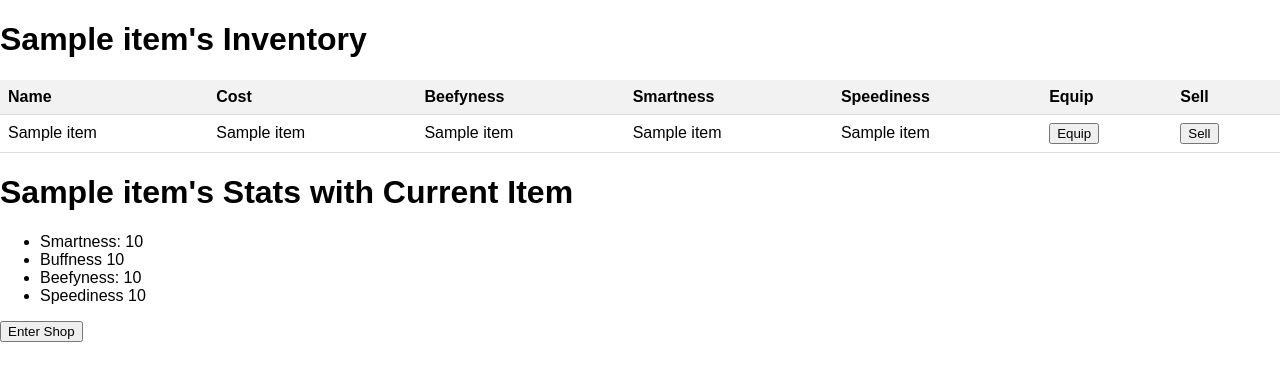
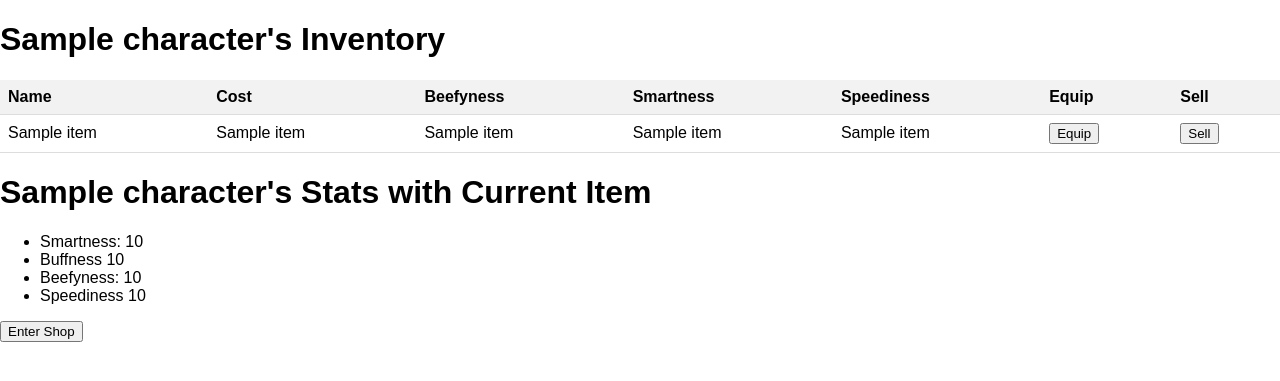
Before and after one commit to rowanb99/database350_project, a Flask app: template itc350-template-main/templates/character_inventory.html in a window 1280 px wide. Shown: the top 381 px of the page. Run offline with Flask 3, Linux system fonts and the light colour scheme; the template is opened without the code that fills it: most values are stand-ins (such as "Sample title", 1, 10 or a date in 2020).

Commit message:
fixed inventory and store bugs

```diff
--- a/itc350-template-main/main.py
+++ b/itc350-template-main/main.py
@@ -265,8 +265,11 @@ def home():
     if not session.get("logged_in"):
         return render_template("login.html")
     else:
-        return render_template("index.html")  # return the page to be rendered
+        return render_template("character.html")  # return the page to be rendered
 
+@app.route("/character/add", methods=["GET"])
+def add_character():
+    return render_template("index.html")
 
 @app.route("/login", methods=["POST"])
 def login():
@@ -401,6 +404,7 @@ def purchase_item():
 def sell_item():
     data = request.form
     sellItem(data["charID"], data["itemID"], data["cost"])
+    unequip(data["charID"])
     return redirect(url_for("get_character_inventory") + "?charID=" + data["charID"])
 
 
--- a/itc350-template-main/templates/character.html
+++ b/itc350-template-main/templates/character.html
@@ -33,7 +33,7 @@
 
     <!-- test code -->
     <!-- Button to redirect to add new character -->
-    <a href="{{ url_for('home') }}" class="add-character-button">Add New Character</a>
+    <a href="{{ url_for('add_character') }}" class="add-character-button">Add New Character</a>
 
     <table>
         <thead>
@@ -61,5 +61,8 @@
             {% endfor %}
         </tbody>
     </table>
+    <form action="/logout" method="post">
+        <button type="submit">Logout</button>
+    </form>
 </body>
 </html>
--- a/itc350-template-main/templates/character_inventory.html
+++ b/itc350-template-main/templates/character_inventory.html
@@ -17,7 +17,7 @@
         {% endif %}
     {% endwith %}
 
-    <h1>{{inventory[0][1]}}'s Inventory</h1>
+    <h1>{{character[2]}}'s Inventory</h1>
 
     <table>
         <thead>
@@ -32,6 +32,7 @@
             </tr>
         </thead>
 
+        {% if inventory %}
         <tbody>
             {% for item in inventory %}
             <tr>
@@ -67,10 +68,11 @@
             </tr>
             {% endfor %}
         </tbody>
+        {% endif %}
 
     </table>
 
-    <h1>{{inventory[0][1]}}'s Stats with Current Item</h1>
+    <h1>{{character[2]}}'s Stats with Current Item</h1>
     {% if equippedItem[0] != None %}
     <ul>
         <li>Smartness: {{ character[4] + character[9] + character[14] + character[19] }}</li>
@@ -87,7 +89,7 @@
     <div></div>
 
     <form action="/redirect/store" method="post">
-        <input type="text" id="charID" name="charID" value="{{inventory[0][0]}}" required hidden>
+        <input type="text" id="charID" name="charID" value="{{character[1]}}" required hidden>
         <input type="submit" value="Enter Shop">
     </form>
 
--- a/itc350-template-main/templates/index.html
+++ b/itc350-template-main/templates/index.html
@@ -79,10 +79,9 @@
     <!-- Submit Button -->
     <input type="submit" value="Submit">
 </form>
-<form action="/logout" method="post">
-    <button type="submit">Logout</button>
+<form action="/characters" method="get">
+    <button type="submit">Return to Characters</button>
 </form>
-
 
 </body>
 </html>
```
